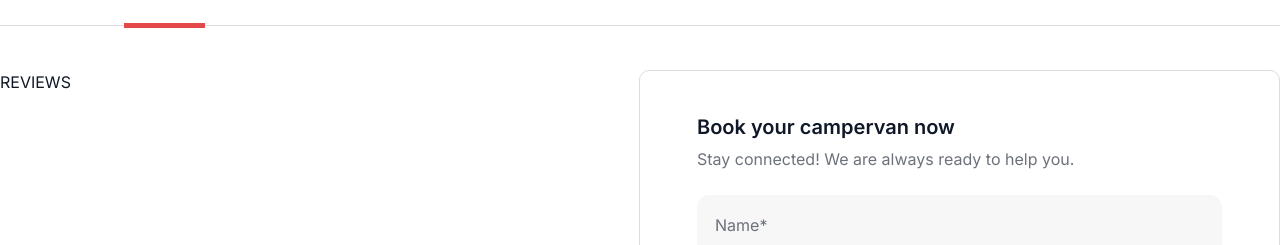
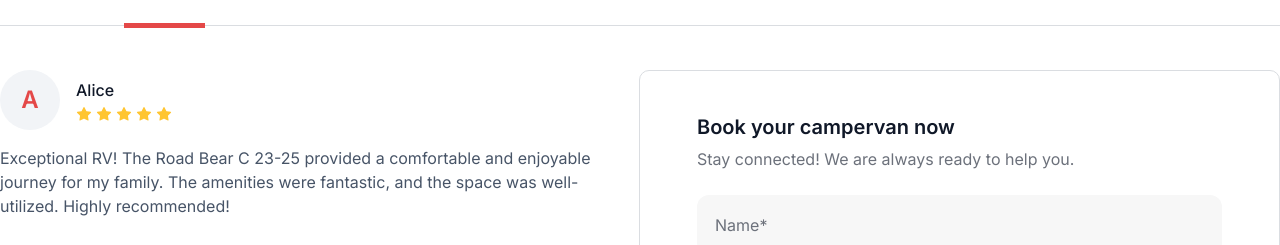
Before and after one commit to denys-log/goit-neo-campers, a React (Vite) app: page /catalog/1/reviews in a window 1280 px wide. Shown: the part 707-952 px from the top of the page. Built offline with nearby package versions, Linux system fonts and the light colour scheme.

Commit message:
feat: add reviews

```diff
--- a/src/App.jsx
+++ b/src/App.jsx
@@ -10,6 +10,7 @@ const CamperDetails = lazy(() => import('./pages/CamperDetails/CamperDetails'));
 const FeaturesDetails = lazy(() =>
   import('./pages/FeaturesDetails/FeaturesDetails')
 );
+const Reviews = lazy(() => import('./pages/Reviews/Reviews'));
 const NotFoundPage = lazy(() => import('./pages/NotFoundPage/NotFoundPage'));
 
 function App() {
@@ -27,7 +28,7 @@ function App() {
           <Route path="/catalog" element={<Catalog />} />
           <Route path="/catalog/:id" element={<CamperDetails />}>
             <Route path="features" element={<FeaturesDetails />} />
-            <Route path="reviews" element={<>REVIEWS</>} />
+            <Route path="reviews" element={<Reviews />} />
           </Route>
           <Route path="*" element={<NotFoundPage />} />
         </Routes>
--- /dev/null
+++ b/src/components/Stars/Stars.jsx
@@ -0,0 +1,20 @@
+import clsx from 'clsx';
+import Icon from '../Icon/Icon';
+
+export default function Stars({ rating, className }) {
+  return (
+    <div className={clsx('flex items-center gap-1', className)}>
+      {Array.from({ length: 5 }).map((_, idx) => (
+        <Icon
+          key={idx}
+          name="rating"
+          size={16}
+          className={clsx({
+            'fill-rating': idx < rating,
+            'fill-badges': idx >= rating,
+          })}
+        />
+      ))}
+    </div>
+  );
+}
--- /dev/null
+++ b/src/pages/Reviews/Reviews.jsx
@@ -0,0 +1,47 @@
+import clsx from 'clsx';
+import Stars from '../../components/Stars/Stars';
+
+export default function Reviews() {
+  if (!data.reviews.length) return 'No reviews yet';
+
+  return (
+    <ul className="mr-10">
+      {data.reviews.map((review, idx) => (
+        <li
+          key={idx}
+          className={clsx({
+            'mb-[44px]': idx !== data.reviews.length - 1,
+          })}
+        >
+          <div className="flex items-center mb-4">
+            <div className="w-[60px] h-[60px] rounded-full bg-badges flex items-center justify-center text-button text-h2">
+              {review.reviewer_name[0].toUpperCase()}
+            </div>
+            <div className="ml-4">
+              <span className="font-medium">{review.reviewer_name}</span>
+              <Stars rating={review.reviewer_rating} className="mt-1" />
+            </div>
+          </div>
+          <p className="text-text">{review.comment}</p>
+        </li>
+      ))}
+    </ul>
+  );
+}
+
+const data = {
+  reviews: [
+    {
+      reviewer_name: 'Alice',
+      reviewer_rating: 5,
+      comment:
+        'Exceptional RV! The Road Bear C 23-25 provided a comfortable and enjoyable journey for my family. The amenities were fantastic, and the space was well-utilized. Highly recommended!',
+    },
+    {
+      reviewer_name: 'Bob',
+      reviewer_rating: 4,
+      comment:
+        'Great RV for a road trip. Spacious and well-equipped. Only minor issues with the bathroom setup, but overall a wonderful experience.',
+    },
+  ],
+};
```
